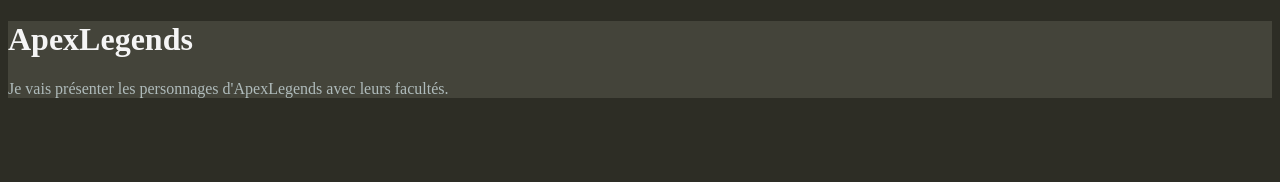
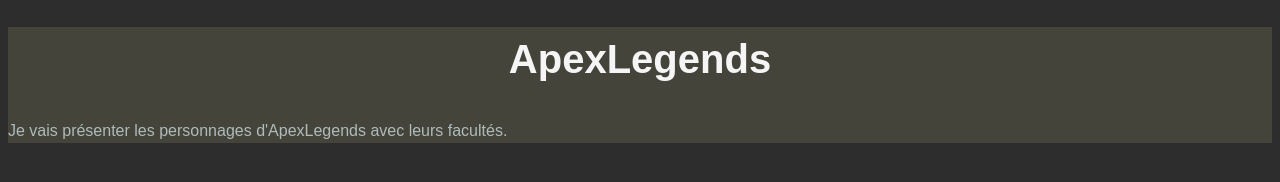
Before and after one commit to ArbenPjetraj01/c113-projet-arben-pjetraj, a plain HTML site: page index.html in a window 1280 px wide. Drawn offline with Linux system fonts and the light colour scheme.

Commit message:
Utilisation module 7 CSS

```diff
--- a/style.css
+++ b/style.css
@@ -1,19 +1,28 @@
 :root {
-    --charcoal-brown: #2D2D25;     /* Fond de la page */
-    --charcoal-light: #44443a;     /* Fond des blocs/conteneurs */
-    --ash-grey: #AFBBBB;           /* Couleur du texte (Ratio 7.03:1) */
-    --white-smoke: #f5f5f5;        /* Pour les grands titres */
-    --inferno: #ea1e30;            /* Rouge Apex Legends */
+    --charcoal-brown: #2D2D2D; /* Fond de la page */
+    --charcoal-light: #44443a; /* Fond des blocs/conteneurs */
+    --ash-grey: #AFBBBB;      /* Couleur du texte (Ratio 7.03:1) */
+    --white-smoke: #f5f5f5;   /* Pour les grands titres */
+    --inferno: #ea1e30;       /* Rouge Apex Legends */
+
+    --police-titre: 'Titre', sans-serif;
+    --police-texte: 'Arial', sans-serif;
 }
+
 
 body {
     background-color: var(--charcoal-brown);
     color: var(--ash-grey);
+    font-family: var(--police-texte);
+    font-size: 1rem;
+    font-weight: 400;
+    line-height: 1.6;
 }
 
 header {
     background-color: var(--charcoal-light);
     color: var(--ash-grey);
+    text-align: center;
 }
 
 main {
@@ -23,17 +32,26 @@
 
 h1 {
     color: var(--white-smoke);
+    font-family: var(--police-titre);
+    font-size: 2.5rem;
+    text-align: center;
 }
 
 h2 {
     color: var(--ash-grey);
+    font-family: var(--police-titre);
+    font-size: 1.8rem;
 }
 
 p {
     color: var(--ash-grey);
+    font-size: 1rem;
+    font-weight: 400;
+    line-height: 1.6;
 }
 
 footer {
     background-color: var(--charcoal-light);
     color: var(--ash-grey);
+    text-align: center;
 }
```
